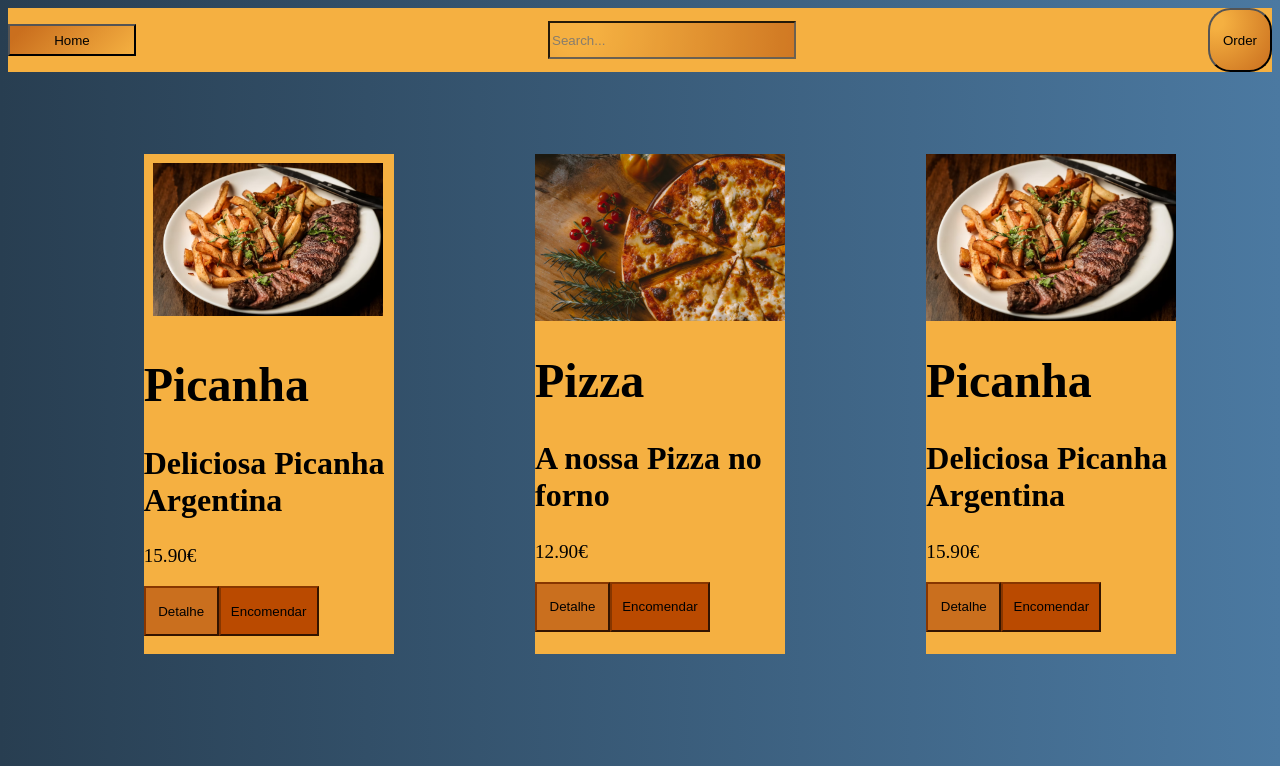
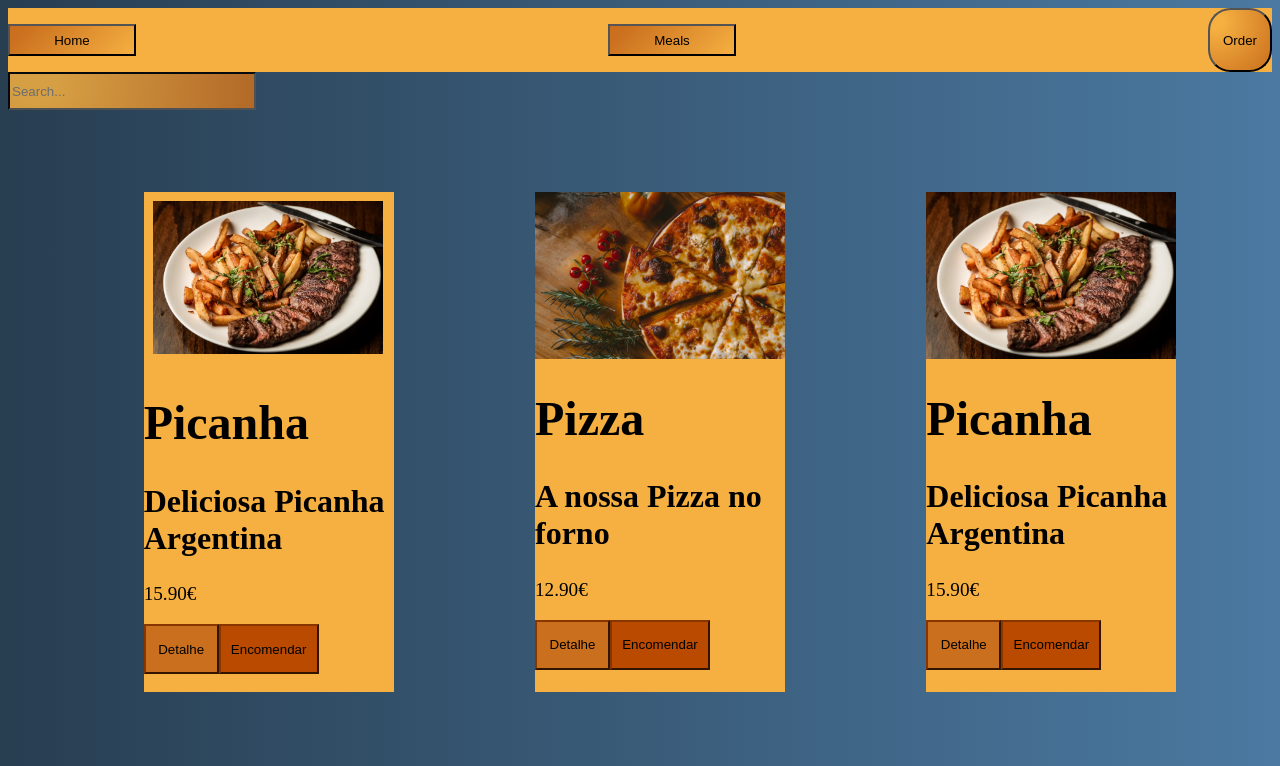
Before and after one commit to JorgeNeiva/Projecto-Final, a React (Create React App) app in the folder restaurant/: page /product-list in a window 1280 px wide. Shown: the top 766 px of the page. Built offline with nearby package versions, Linux system fonts and the light colour scheme.

Commit message:
changes in navbar and searchbar

```diff
--- a/restaurant/src/components/Navbar/Navbar.css
+++ b/restaurant/src/components/Navbar/Navbar.css
@@ -1,12 +1,4 @@
-.search-bar{
-    background-image: radial-gradient( circle farthest-corner at 10% 20%,  #F5B041 10%, #CA6F1E 100%);
-    width: 15rem;
-    height: 2rem;
-    opacity: 85%;
-    border-color: black;
-    color: black;
 
-}
 
 .cart{
 
@@ -45,3 +37,17 @@
     box-shadow: 5px 5px 15px rgba(0, 0, 0, 0.5);
     transition: transform 0.2s ease-in-out;
 }
+
+.meals {
+    width: 8rem;
+    height: 2rem;
+    background-image: linear-gradient( 135deg, #CA6F1E 10%, #F5B041 100%);
+    border-color: black;
+    cursor: pointer;
+}
+
+.meals:hover {
+    transform: translateY(-2px);
+    box-shadow: 5px 5px 15px rgba(0, 0, 0, 0.5);
+    transition: transform 0.2s ease-in-out;
+}
--- a/restaurant/src/components/Navbar/Navbar.jsx
+++ b/restaurant/src/components/Navbar/Navbar.jsx
@@ -1,11 +1,14 @@
+import './Navbar.css'
+import { Link } from "react-router-dom";
 
-import './Navbar.css'
+
+
 
 const MainBar = () => {
     return(
         <nav className="nav-bar">
-            <input className="my-home" type="submit" value='Home' />
-            <input className="search-bar" type="text" placeholder="Search..." />
+            <button className="my-home" >Home</button>
+            <button className="meals">Meals</button>
             <input className="cart" type="submit" value="Order" />
         </nav>
 
--- a/restaurant/src/components/productList/ProductList.css
+++ b/restaurant/src/components/productList/ProductList.css
@@ -70,3 +70,14 @@ p{
     box-shadow: 5px 5px 15px rgba(0, 0, 0, 0.5);
     transition: transform 0.2s ease-in-out;
 }
+
+.search-bar{
+
+    background-image: radial-gradient( circle farthest-corner at 10% 20%,  #F5B041 10%, #CA6F1E 100%);
+    width: 15rem;
+    height: 2rem;
+    opacity: 85%;
+    border-color: black;
+    color: black;
+
+}
--- a/restaurant/src/components/productList/ProductList.jsx
+++ b/restaurant/src/components/productList/ProductList.jsx
@@ -5,7 +5,9 @@ import Pizza from '../../assets/images/Pizza.png'
 
 const FoodList = () => {
     return(
-        <ul  className = 'meal-main'>
+        <div>
+            <input className="search-bar" type="text" placeholder="Search..." />
+            <ul  className = 'meal-main'>
                 <li className='meal-box' >
                     <div >
                         <div className='meal'>
@@ -90,7 +92,8 @@ const FoodList = () => {
                          </div>
                     </div>
                 </li>
-        </ul>
+            </ul>
+        </div>
     )
 }
 
--- a/restaurant/src/pages/Details.jsx
+++ b/restaurant/src/pages/Details.jsx
@@ -4,7 +4,7 @@ const FoodDetails = () => {
     return(
         <section>
         <h1>São os detalhes</h1>
-        <Link to='/product-list'>Voltar</Link>
+        <button><Link to='/product-list'>Back To Meals </Link></button>
         </section>
    )
 }
```
